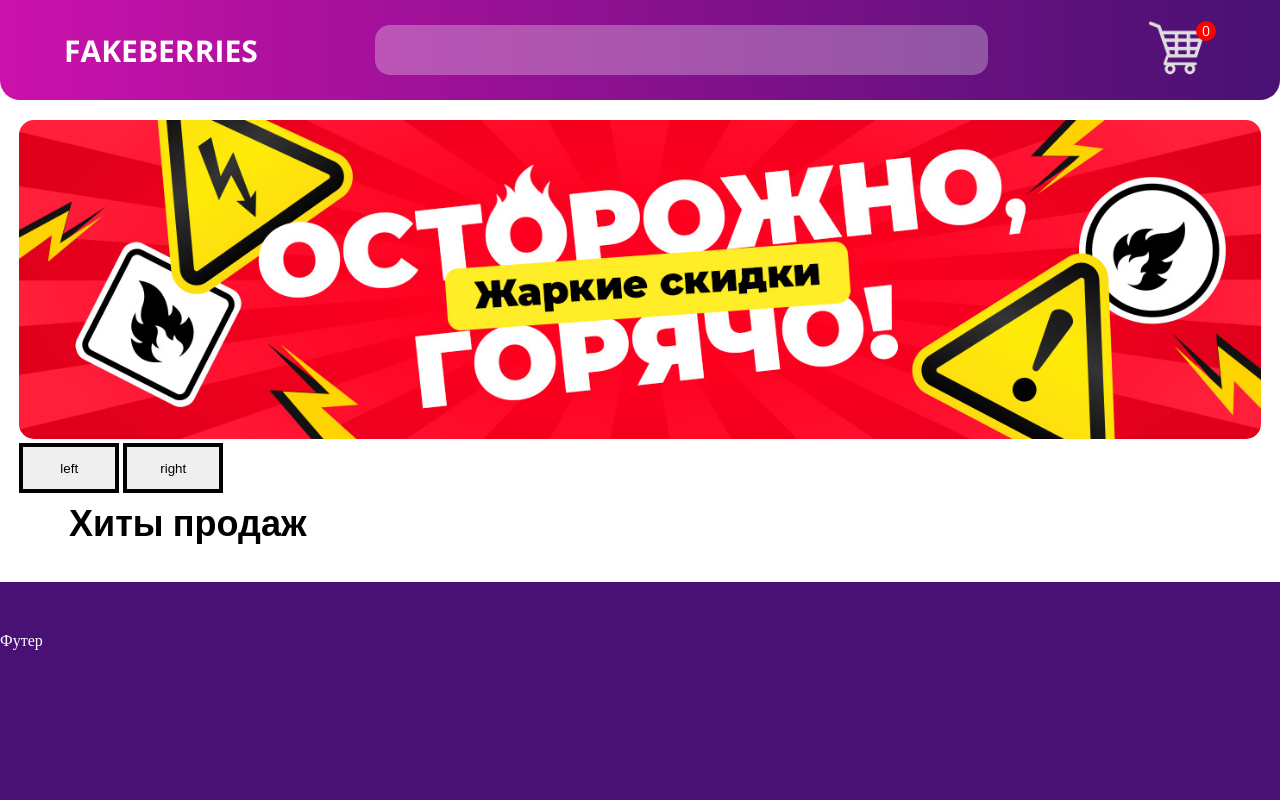
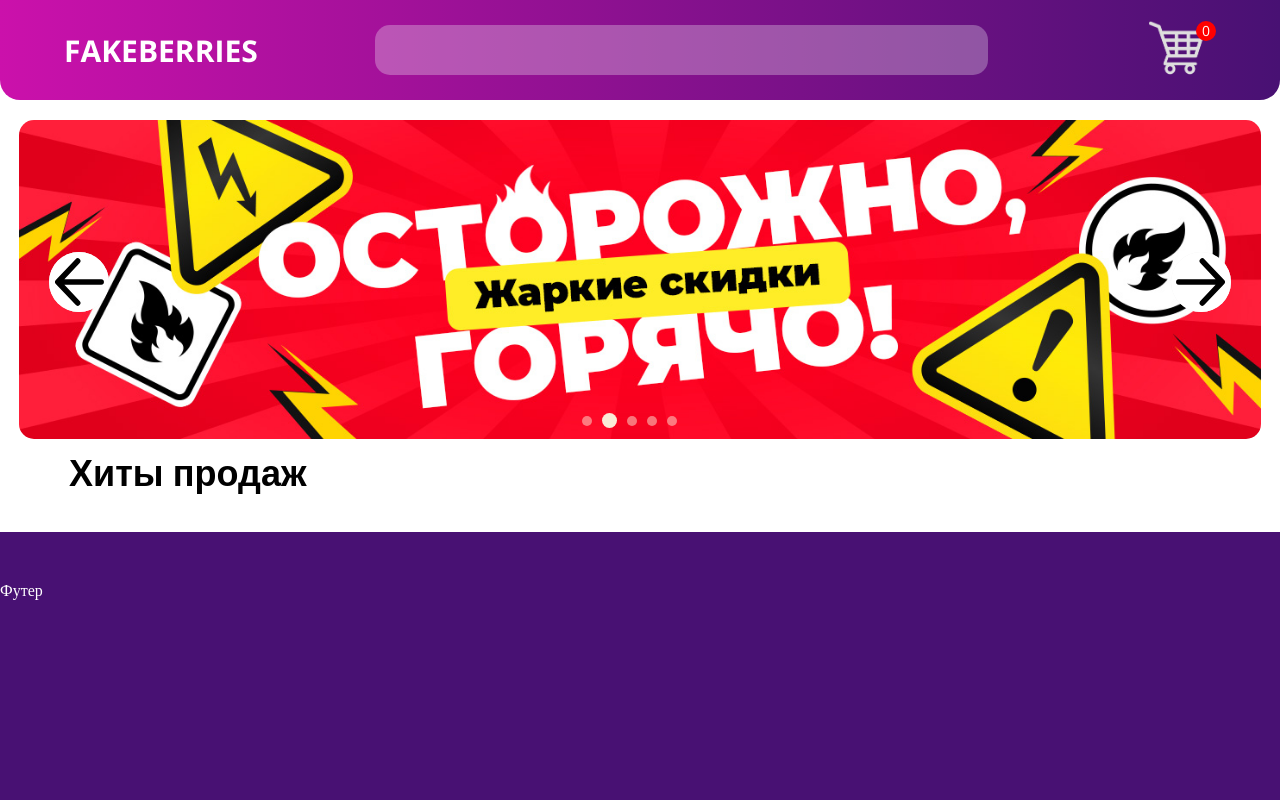
Before and after one commit to Mgear228/Kursach-2, a website built with Parcel: page index.html in a window 1280 px wide. Shown: the top 800 px of the page. Built offline with nearby package versions, Linux system fonts and the light colour scheme; no server answers.

Commit message:
добавлены точки для слайдера и стрелки

```diff
--- a/index.html
+++ b/index.html
@@ -66,8 +66,17 @@
       </header>
       <div class="slider" id="slider">
         <div class="slider__line" id="slider-line"></div>
-        <button class="swipeLeft" id="swipe-left">left</button>
-        <button class="swipeRight" id="swipe-right">right</button>
+        <div class="slider__line__swipe">
+          <button class="slider__line__swipe__right" id="swipe-right">
+            <img
+              src="./src/img/image-slider/vector-slider/vector.svg"
+              alt="#"
+            />
+          </button>
+          <button class="slider__line__swipe__left" id="swipe-left">
+            <img src="/src/img/image-slider/vector-slider/vector.svg" alt="#" />
+          </button>
+        </div>
       </div>
       <div id="modalProduct" class="modalProduct">
       </div>
--- a/scriptsjs/slider.js
+++ b/scriptsjs/slider.js
@@ -3,47 +3,50 @@ import art2 from "../src/img/image-slider/image2.jpg";
 import art3 from "../src/img/image-slider/image3.jpg";
 import art4 from "../src/img/image-slider/image4.jpg";
 import art5 from "../src/img/image-slider/image5.jpg";
+const images = [art1, art2, art3, art4, art5];
 
 const slider = document.querySelector("#slider");
 const sliderLine = document.querySelector("#slider-line");
 const swipeLeft = document.querySelector("#swipe-left");
 const swipeRight = document.querySelector("#swipe-right");
 
-const images = [art1, art2, art3, art4, art5];
+// слайдер
 
 let count = 0;
 
-const slaidImg = function () {
+function slaidImg(num) {
   sliderLine.innerHTML = `<img src=${images[count]} class="slider-image">`;
-};
+}
 
-slaidImg();
+slaidImg(count);
 
-function nextImage() {
+function nextImage(num) {
   if (count < images.length - 1) {
     count++;
   } else {
     count = 0;
   }
 
-  slaidImg();
+  slaidImg(count);
 }
 
-function previousImage() {
+function previousImage(num) {
   if (count > 0) {
     count--;
   } else {
     count = images.length - 1;
   }
-  slaidImg();
+  slaidImg(count);
 }
 
 swipeRight.addEventListener("click", () => {
-  nextImage();
+  previousImage(count);
+  prevDot(count);
 });
 
 swipeLeft.addEventListener("click", () => {
-  previousImage();
+  nextImage(count);
+  nextDot(count);
 });
 
 let checkAutoSlider = undefined;
@@ -52,6 +55,7 @@ function autoSlider() {
   if (!checkAutoSlider) {
     checkAutoSlider = setInterval(() => {
       nextImage();
+      nextDot(count);
     }, 3000);
   }
 }
@@ -64,5 +68,61 @@ slider.addEventListener("mouseover", () => {
     });
   }
 });
+
 autoSlider();
+
+// добавление точек
+const sliderDots = function () {
+  const addSliderDots = document.createElement("div");
+  addSliderDots.className = "slider-dots";
+  addDotsItems(addSliderDots);
+  slider.appendChild(addSliderDots);
+};
+sliderDots();
+
+function addDotsItems(element) {
+  element.innerHTML = `<div class='slider-dots-item'></div>
+<div class='slider-dots-item'></div>
+<div class='slider-dots-item'></div>
+<div class='slider-dots-item'></div>
+<div class='slider-dots-item'></div>`;
+}
+
+const dotsItem = document.querySelectorAll(".slider-dots-item");
+
+function activDot(num) {
+  dotsItem[count].className = "slider-dots-item-active";
+}
+
+activDot(count);
+
+function nextDot(count) {
+  if (count <= images.length - 1 && count) {
+    dotsItem[count].className = "slider-dots-item-active";
+    dotsItem[count - 1].className = "slider-dots-item";
+  } else {
+    dotsItem[images.length - 1].className = "slider-dots-item";
+    activDot();
+  }
+}
+
+function prevDot(count) {
+  if (count < images.length - 1 && count !== images.length - 1) {
+    dotsItem[count].className = "slider-dots-item-active";
+    dotsItem[count + 1].className = "slider-dots-item";
+  } else {
+    dotsItem[images.length - 1].className = "slider-dots-item-active";
+    dotsItem[0].className = "slider-dots-item";
+  }
+}
+
+dotsItem.forEach((e, i) => {
+  e.addEventListener("click", () => {
+    dotsItem.forEach((e) => (e.className = "slider-dots-item"));
+    count = i;
+    activDot(count);
+    slaidImg(count);
+  });
+});
+
 export {};
--- a/src/style.css
+++ b/src/style.css
@@ -411,6 +411,7 @@ input :active {
   position: relative;
 }
 .slider__line {
+  position: relative;
   width: 100%;
 }
 .slider-image {
@@ -422,7 +423,7 @@ input :active {
 @keyframes appear {
   from {
     opacity: 0.5;
-    transform: scale(0.96);
+    transform: scale(0.99);
   }
   to {
     opacity: 1;
@@ -430,19 +431,66 @@ input :active {
   }
 }
 
-.swipeLeft {
-  position: relative;
-  z-index: 1;
-  width: 100px;
-  height: 50px;
-  border: 4px solid black;
+.slider__line__swipe__right {
+  transform: rotate(180deg);
+  width: 60px;
+  height: 60px;
+  position: absolute;
+  top: calc(50% - 30px);
+  left: 30px;
+  border-radius: 50%;
+  border: none;
 }
-.swipeRight {
-  position: relative;
-  z-index: 1;
-  width: 100px;
-  height: 50px;
-  border: 4px solid black;
+
+.slider__line__swipe__right img {
+  background: white;
+  border: none;
+  border-radius: 50%;
+  padding: 5px;
+}
+
+.slider__line__swipe__left {
+  width: 60px;
+  height: 60px;
+  position: absolute;
+  top: calc(50% - 30px);
+  right: 30px;
+  border: none;
+  border-radius: 50%;
+}
+
+.slider__line__swipe__left img {
+  background: white;
+  border: none;
+  border-radius: 50%;
+  padding: 5px;
+}
+.slider-dots {
+  display: flex;
+  align-items: center;
+  position: absolute;
+  bottom: 15px;
+  left: calc(50% - 58px);
+}
+.slider-dots-item {
+  width: 10px;
+  height: 10px;
+  background-color: antiquewhite;
+  opacity: 0.5;
+  margin: 0px 10px 0px 0px;
+  border-radius: 50%;
+  text-align: center;
+}
+.slider-dots-item:hover {
+  background-color: white;
+}
+.slider-dots-item-active {
+  width: 15px;
+  height: 15px;
+  background-color: antiquewhite;
+  margin: 0px 10px 0px 0px;
+  border-radius: 50%;
+  text-align: center;
 }
 /* модалка товара____________ */
 .modalProduct {
```
Also changed, not shown: src/img/image-slider/vector-slider/vector.svg (added).
